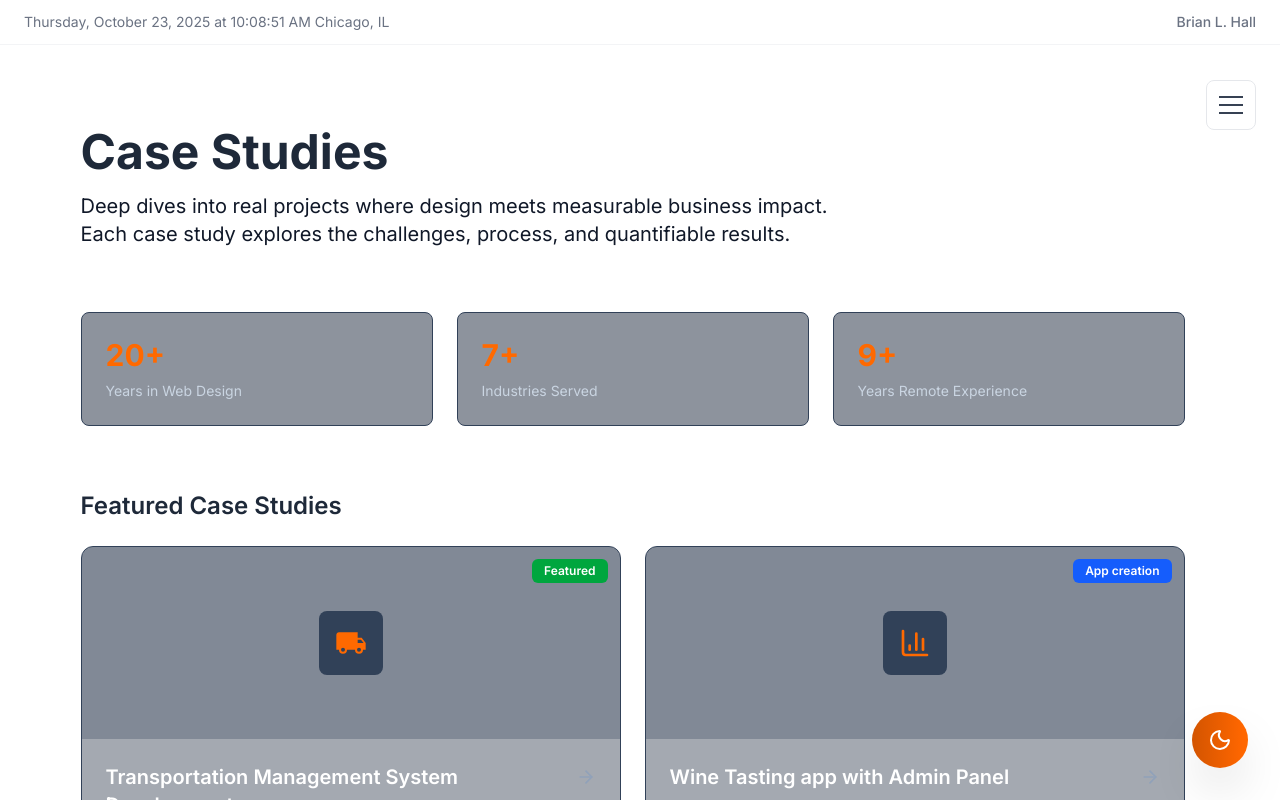
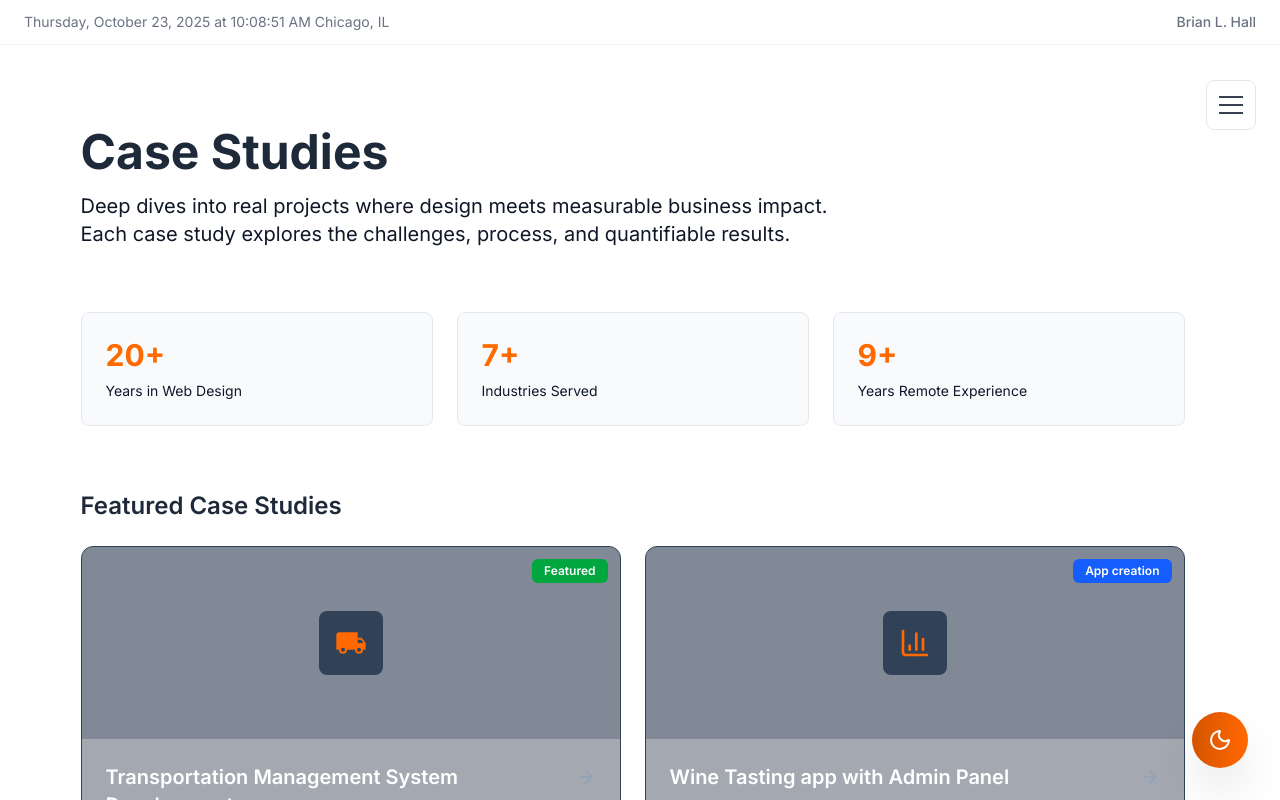
Before and after one commit to brian-hlbdg/portfolio-nextjs, a Next.js app: page /case-studies in a window 1280 px wide. Shown: the top 800 px of the page. Built offline with nearby package versions, Linux system fonts and the light colour scheme.

Commit message:
updated the stats cards

```diff
--- a/src/components/features/case-studies/StatsCard.tsx
+++ b/src/components/features/case-studies/StatsCard.tsx
@@ -11,7 +11,7 @@ interface StatsCardProps {
 export const StatsCard: React.FC<StatsCardProps> = ({ stat, index }) => {
   return (
     <div
-      className="bg-slate-800/50 border border-slate-700 rounded-lg p-6 transition-all duration-500 hover:bg-slate-800/70"
+      className="bg-gray-50 dark:bg-slate-800/50 border border-gray-200 dark:border-slate-700 rounded-lg p-6 transition-all duration-500 hover:bg-slate-800/70"
       style={{
         animation: `fadeIn 0.5s ease-out ${index * 0.1}s both`
       }}
@@ -19,7 +19,7 @@ export const StatsCard: React.FC<StatsCardProps> = ({ stat, index }) => {
       <div className="text-3xl font-bold text-orange-500 mb-2">
         <AnimatedCounter end={stat.value} />
       </div>
-      <div className="text-slate-300 text-sm">{stat.label}</div>
+      <div className="text-slate-900 dark:text-slate-300 text-sm">{stat.label}</div>
     </div>
   );
 };
```
